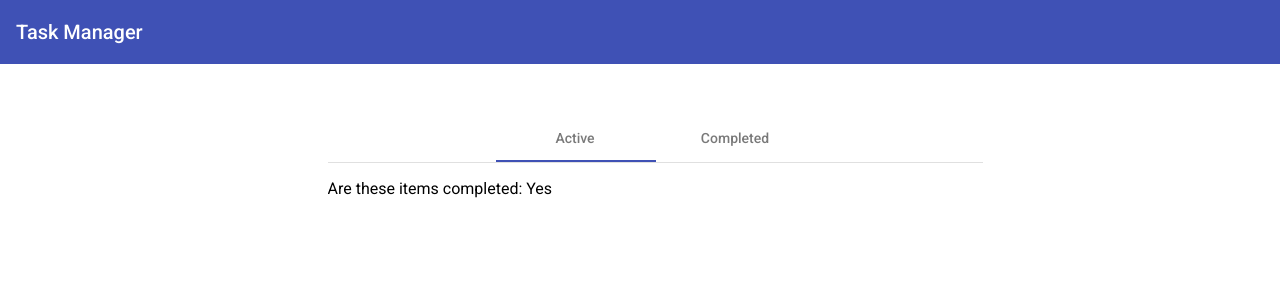
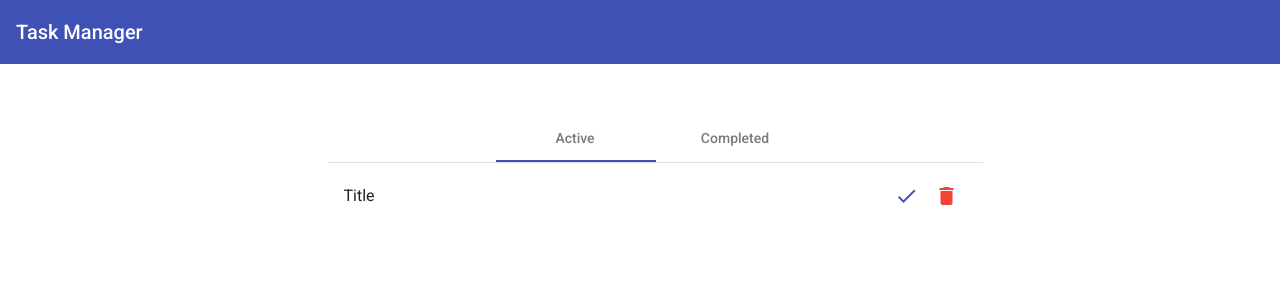
Before and after one commit to mattgills/task-angular-frontend, an Angular app: page / in a window 1280 px wide. Shown: the top 300 px of the page. Built offline with nearby package versions, Linux system fonts and the light colour scheme.

Commit message:
Adds task list with buttons to mark as complete/incomplete and delete tasks.  Additional editing button or navigation to be added.

```diff
--- a/src/app/task-container/task-container.component.html
+++ b/src/app/task-container/task-container.component.html
@@ -2,10 +2,10 @@
     <div class="col-md-6 offset-3">
         <mat-tab-group mat-align-tabs="center" animationDuration="0ms">
             <mat-tab label="Active">
-                <app-task-list [completed]="true"></app-task-list>
+                <app-task-list [completed]="false"></app-task-list>
             </mat-tab>
             <mat-tab label="Completed">
-                <app-task-list [completed]="false"></app-task-list>
+                <app-task-list [completed]="true"></app-task-list>
             </mat-tab>
         </mat-tab-group>
     </div>
--- a/src/app/task-list/task-list.component.html
+++ b/src/app/task-list/task-list.component.html
@@ -1 +1,19 @@
-<p>Are these items completed: {{ completed ? 'Yes' : 'No' }}</p>
+<mat-action-list>
+    <a mat-list-item >
+		<span matLine>Title</span>
+        <button
+            mat-icon-button
+            matTooltip="Mark as {{ completed ? 'Incomplete' : 'Complete'}}"
+            color="primary"
+            (click)="onAdd($event)">
+            <mat-icon>{{ completed ? 'undo' : 'done'}}</mat-icon>
+        </button>
+        <button
+            mat-icon-button
+            matTooltip="Remove Task"
+            color="warn"
+            (click)="onRemove($event)">
+            <mat-icon>delete</mat-icon>
+        </button>
+	</a>
+</mat-action-list>
--- a/src/app/task-list/task-list.component.ts
+++ b/src/app/task-list/task-list.component.ts
@@ -13,4 +13,16 @@ export class TaskListComponent implements OnInit {
   ngOnInit(): void {
   }
 
+  onAdd(e: Event) {
+    console.log('adding', e)
+    e.preventDefault();
+    e.stopImmediatePropagation();
+  }
+
+  onRemove(e: Event) {
+    console.log('removing', e)
+    e.preventDefault();
+    e.stopImmediatePropagation();
+  }
+
 }
```
Also changed, not shown: src/app/material/material.module.ts (+14 -2 lines).
